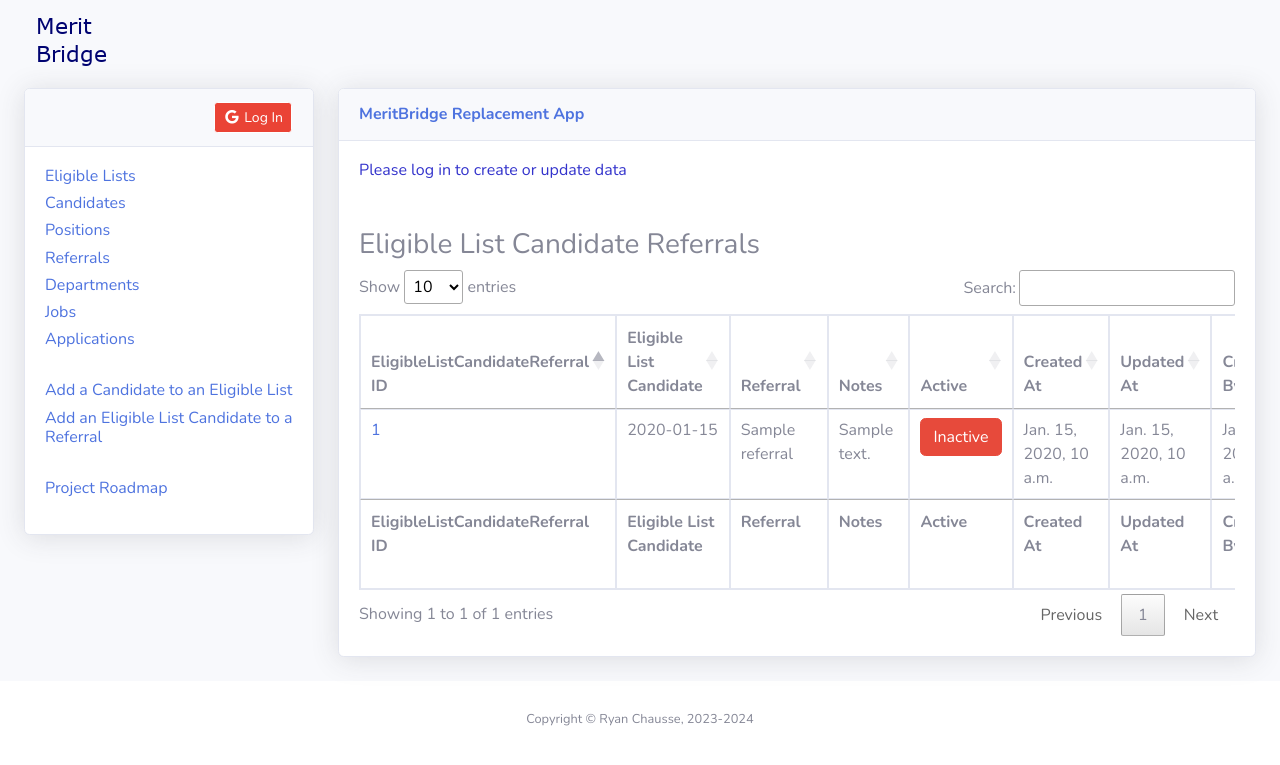
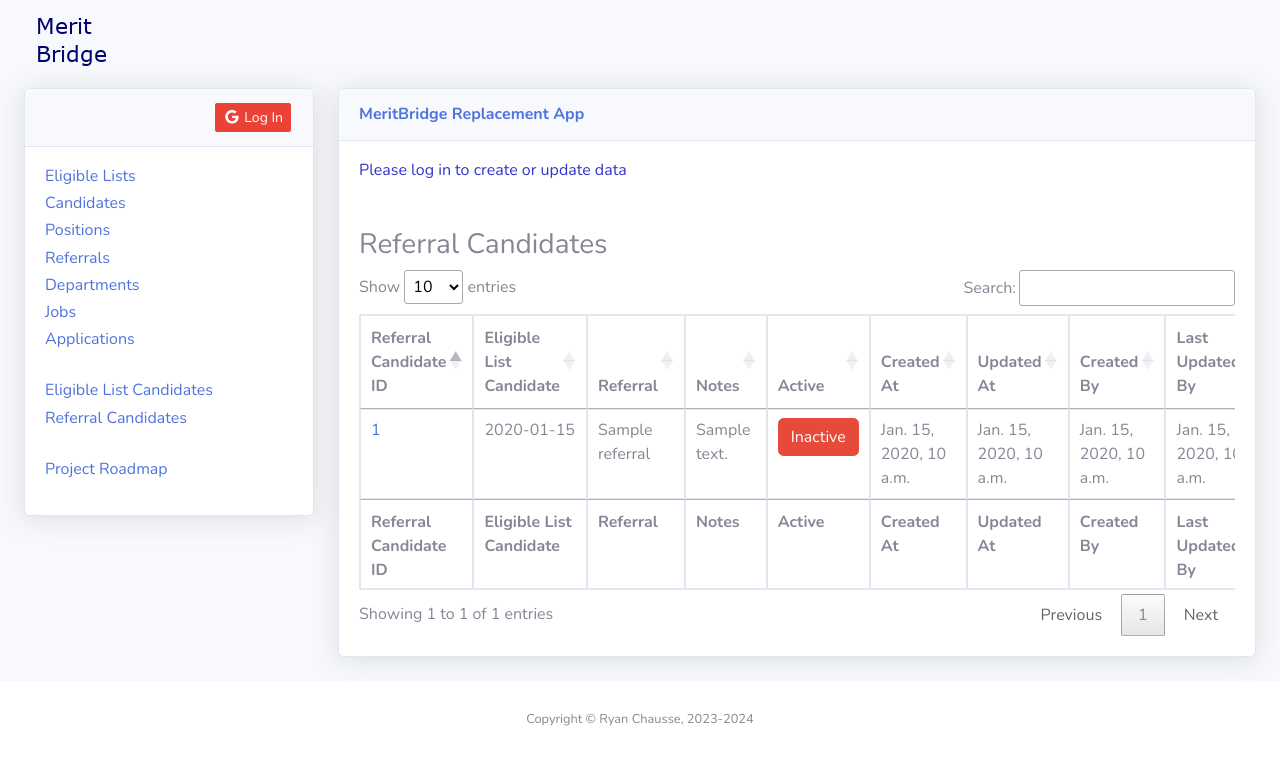
Before and after one commit to ryanchausse/sfdhr-startdjango-com, a Django app: template form/templates/main/eligiblelistcandidatereferrals.html in a window 1280 px wide. Shown: the top 765 px of the page. Run offline with Django 3.2, Linux system fonts and the light colour scheme; the template is opened without the code that fills it: most values are stand-ins (such as "Sample title", 1, 10 or a date in 2020); some libraries are stand-ins or nearby versions.

Commit message:
Changed: User-facing nomenclature for EligibleListCandidateReferral

```diff
--- a/form/templates/main/includes/eligiblelistcandidatereferral_crud_card.html
+++ b/form/templates/main/includes/eligiblelistcandidatereferral_crud_card.html
@@ -15,10 +15,10 @@
         {% if user.is_authenticated and user_is_in_admins %}
             <div class="table-responsive">
                 {% if form_data_present %}
-                    <h3>Update an Eligible List Candidate on a Referral <span style="font-size:0.7em">(or <a href='/eligiblelistcandidatereferrals'>create a new Eligible List Candidate Referral</a>)</span></h3>
+                    <h3>Update a Candidate on a Referral <span style="font-size:0.7em">(or <a href='/eligiblelistcandidatereferrals'>create a new Eligible List Candidate Referral</a>)</span></h3>
                     <form id='form_to_submit' action="/update_eligiblelistcandidatereferral_form/{{ pk }}" method="post">
                 {% else %}
-                    <h3>Add an Eligible List Candidate to a Referral</h3>
+                    <h3>Add a Candidate to a Referral</h3>
                     <form id='form_to_submit' action="/create_eligiblelistcandidatereferral_form" method="post">
                 {% endif %}
                     {% csrf_token %}
@@ -69,11 +69,11 @@
 
     <div class="card-body">
         <div class="table-responsive">
-            <h3>Eligible List Candidate Referrals</h3>
+            <h3>Referral Candidates</h3>
             <table id="eligiblelistcandidatereferral_table" class="table table-bordered" width="100%" cellspacing="0">
                 <thead>
                     <tr>
-                        <th>EligibleListCandidateReferral ID</th>
+                        <th>Referral Candidate ID</th>
                         <th>Eligible List Candidate</th>
                         <th>Referral</th>
                         <th>Notes</th>
@@ -86,7 +86,7 @@
                 </thead>
                 <tfoot>
                     <tr>
-                        <th>EligibleListCandidateReferral ID</th>
+                        <th>Referral Candidate ID</th>
                         <th>Eligible List Candidate</th>
                         <th>Referral</th>
                         <th>Notes</th>
--- a/form/templates/main/includes/first_name_table.html
+++ b/form/templates/main/includes/first_name_table.html
@@ -21,8 +21,8 @@
         <h6><a href="/jobs">Jobs</a></h6>
         <h6><a href="/applications">Applications</a></h6>
         <br />
-        <h6><a href="/eligiblelistcandidates">Add a Candidate to an Eligible List</a></h6>
-        <h6><a href="/eligiblelistcandidatereferrals">Add an Eligible List Candidate to a Referral</a></h6>
+        <h6><a href="/eligiblelistcandidates">Eligible List Candidates</a></h6>
+        <h6><a href="/eligiblelistcandidatereferrals">Referral Candidates</a></h6>
         <br />
         <h6><a href="/roadmap">Project Roadmap</a></h6>
     </div>
```
